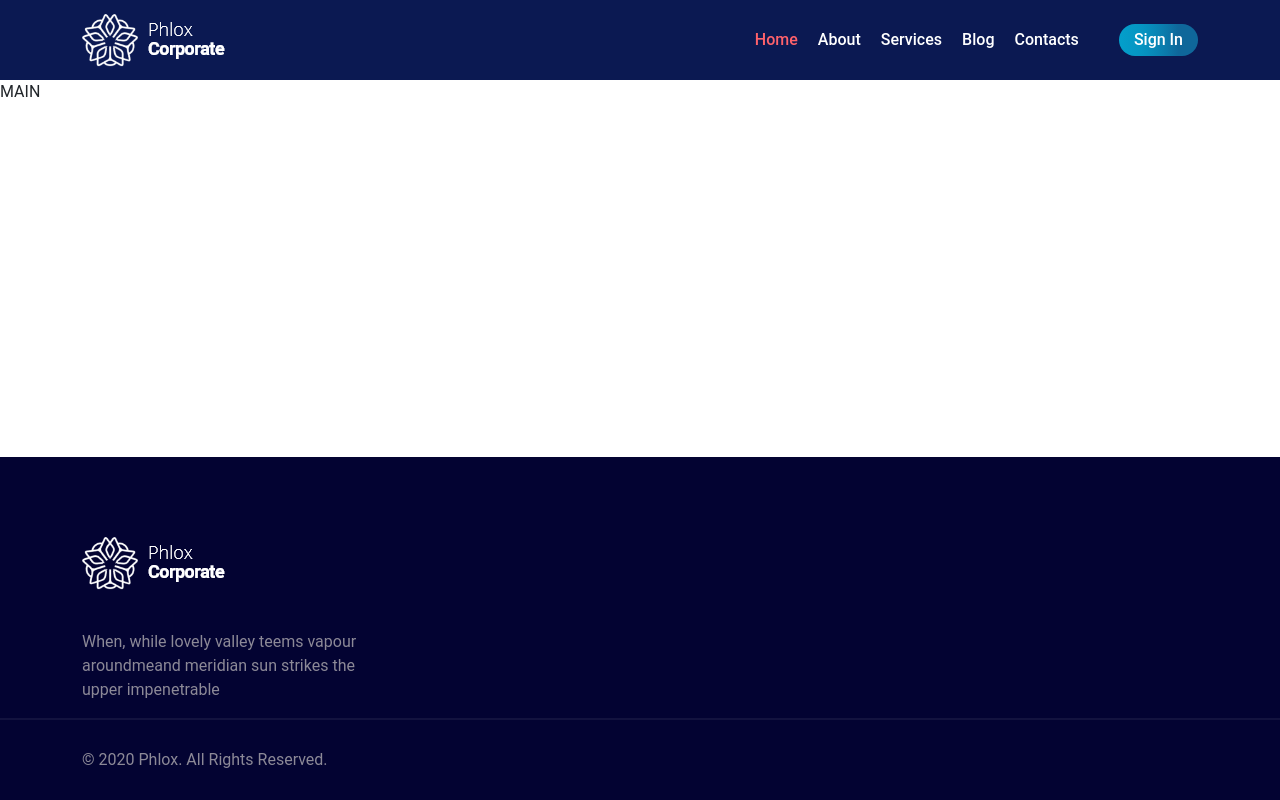
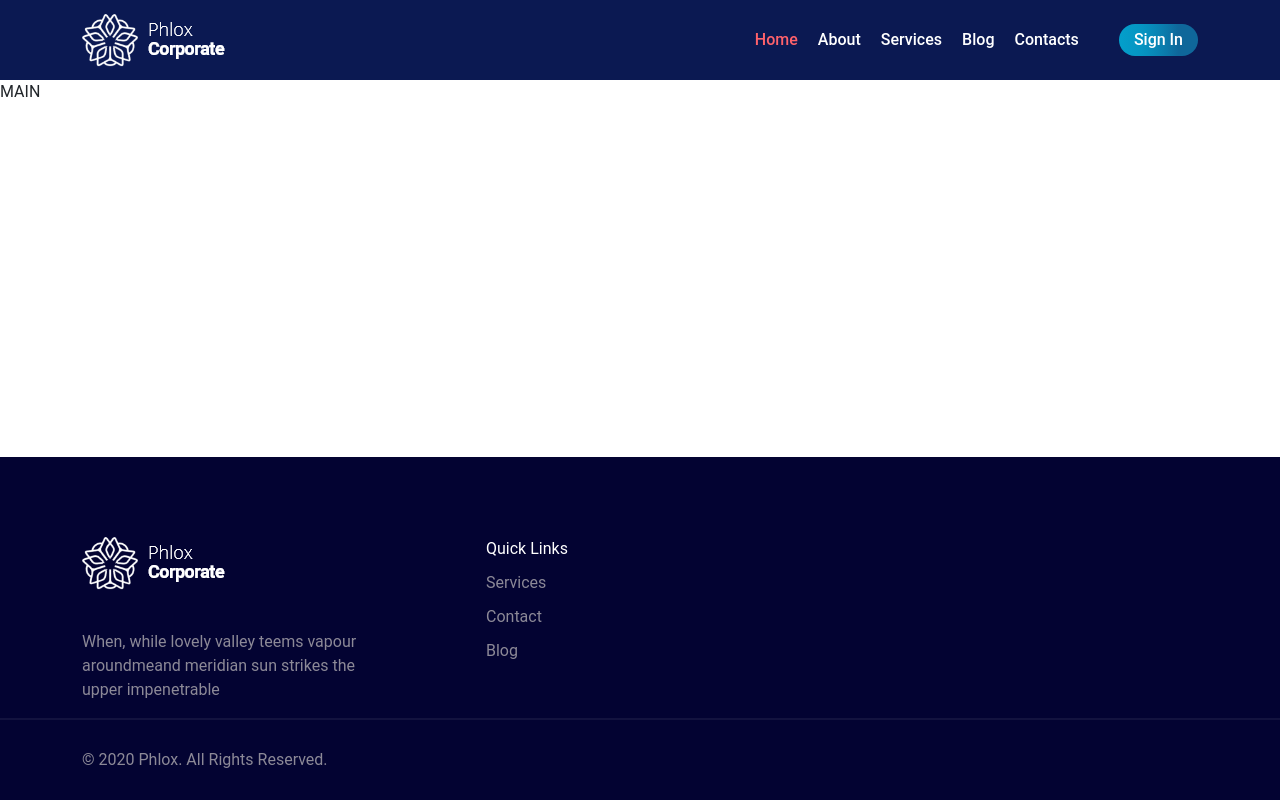
Before and after one commit to juri931/proj-html-vuejs, a Vue app: page / in a window 1280 px wide. Built offline with nearby package versions, Linux system fonts and the light colour scheme.

Commit message:
[add] v-for col1 footer

```diff
--- a/src/assets/data/store.js
+++ b/src/assets/data/store.js
@@ -33,16 +33,19 @@ const headerMenu = {
 const footerMenu = {
   col1: [
     {
-      text: "<li>Quick Links</li>",
+      text: "Quick Links",
     },
     {
-      text: "<li><a ref='#'>Services</a></li>",
+      link: "Services",
+      href: "#",
     },
     {
-      text: "<li><a href='#'>Contact</a></li>",
+      link: "Contact",
+      href: "#",
     },
     {
-      text: "<li><a href='#'>Blog</a></li>",
+      link: "Blog",
+      href: "#",
     },
   ],
   col2: [
@@ -80,6 +83,7 @@ const footerMenu = {
     },
   ],
 };
+
 const socials = {
   logos: [
     {
@@ -96,4 +100,5 @@ const socials = {
     },
   ],
 };
+
 export { headerMenu, footerMenu, socials };
--- a/src/components/partials/Footer.vue
+++ b/src/components/partials/Footer.vue
@@ -1,5 +1,26 @@
 <script>
-export default {};
+import { footerMenu, socials } from "../../assets/data/store";
+export default {
+  data() {
+    return {
+      footerMenu,
+    };
+  },
+  computed: {
+    col1() {
+      return this.footerMenu.col1;
+    },
+    col2() {
+      return this.footerMenu.col2;
+    },
+    col3() {
+      return this.footerMenu.col3;
+    },
+  },
+  mounted() {
+    console.log(footerMenu);
+  },
+};
 </script>
 
 <template>
@@ -14,12 +35,12 @@ export default {};
       </div>
 
       <div class="right col-8">
-        <!-- <ul>
-          <li>Quick Links</li>
-          <li><a href="">Services</a></li>
-          <li><a href="">Contact</a></li>
-          <li><a href="">Blog</a></li>
-        </ul> -->
+        <ul>
+          <li v-for="(item, index) in col1" :key="index">
+            {{ item.text }}
+            <a :href="item.href" :id="item.id">{{ item.link }}</a>
+          </li>
+        </ul>
 
         <ul>
           <!-- <li>Resources</li>
```
